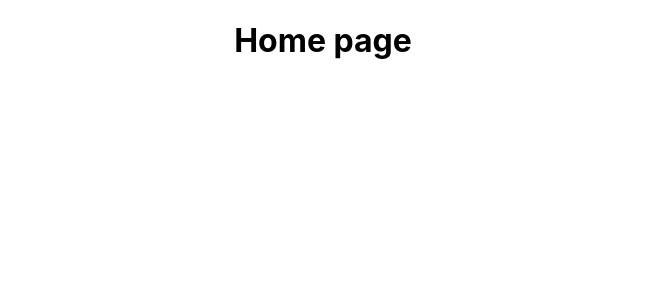
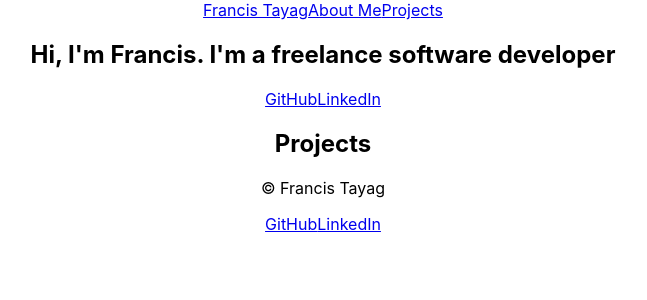
Before and after one commit to fmtayag/fmtayag.github.io, a React (Create React App) app in the folder ui/: page / in a window 1280 px wide. Shown: the top 300 px of the page, without its empty margins (317-964 px from the left). Built offline with nearby package versions, Linux system fonts and the light colour scheme.

Commit message:
Added basic pages

```diff
--- a/ui/src/App.css
+++ b/ui/src/App.css
@@ -1,38 +1,3 @@
 .App {
   text-align: center;
 }
-
-.App-logo {
-  height: 40vmin;
-  pointer-events: none;
-}
-
-@media (prefers-reduced-motion: no-preference) {
-  .App-logo {
-    animation: App-logo-spin infinite 20s linear;
-  }
-}
-
-.App-header {
-  background-color: #282c34;
-  min-height: 100vh;
-  display: flex;
-  flex-direction: column;
-  align-items: center;
-  justify-content: center;
-  font-size: calc(10px + 2vmin);
-  color: white;
-}
-
-.App-link {
-  color: #61dafb;
-}
-
-@keyframes App-logo-spin {
-  from {
-    transform: rotate(0deg);
-  }
-  to {
-    transform: rotate(360deg);
-  }
-}
--- a/ui/src/App.js
+++ b/ui/src/App.js
@@ -1,15 +1,25 @@
 import './App.css';
 import { BrowserRouter, Routes, Route } from 'react-router-dom';
 import Home from './pages/Home.js';
+import Navbar from './components/Navbar.js';
+import Projects from './pages/Projects.js';
+import About from './pages/About.js';
+import Footer from './components/Footer.js';
 
 function App() {
   return (
     <div className="App">
       <BrowserRouter>
+        <Navbar />
+
         <Routes>
           <Route path="/" element={<Home />}></Route>
+          <Route path="/projects" element={<Projects />}></Route>
+          <Route path="/about" element={<About />}></Route>
         </Routes>
       </BrowserRouter>
+
+      <Footer />
     </div>
   );
 }
--- /dev/null
+++ b/ui/src/components/Footer.js
@@ -0,0 +1,11 @@
+const Footer = () => {
+    return (
+        <div className="footer">
+            <p>&copy; Francis Tayag</p>
+            <a href="https://github.com/zyenapz" target="_">GitHub</a>
+            <a href="https://www.linkedin.com/in/francistayag/" target="_">LinkedIn</a>
+        </div>
+    );
+}
+
+export default Footer;
--- /dev/null
+++ b/ui/src/components/Navbar.js
@@ -0,0 +1,13 @@
+import { Link } from 'react-router-dom';
+
+const Navbar = () => {
+    return (
+        <div>
+            <Link to="/">Francis Tayag</Link>
+            <Link to="/about">About Me</Link>
+            <Link to="/projects">Projects</Link>
+        </div>
+    );
+}
+
+export default Navbar;
--- /dev/null
+++ b/ui/src/components/ProjectsList.js
@@ -0,0 +1,9 @@
+const ProjectsList = () => {
+    return (
+        <div className="portfolio-list">
+            <h2>Projects</h2>
+        </div>
+    );
+}
+
+export default ProjectsList;
--- /dev/null
+++ b/ui/src/pages/About.js
@@ -0,0 +1,9 @@
+const About = () => {
+    return (
+        <div className="about">
+            <h2>About me</h2>
+        </div>
+    );
+}
+
+export default About;
--- a/ui/src/pages/Home.js
+++ b/ui/src/pages/Home.js
@@ -1,7 +1,12 @@
+import ProjectsList from "../components/ProjectsList";
+
 const Home = () => {
     return (
         <div className="home">
-            <h1>Home page</h1>
+            <h2>Hi, I'm Francis. I'm a freelance software developer</h2>
+            <a href="https://github.com/zyenapz" target="_">GitHub</a>
+            <a href="https://www.linkedin.com/in/francistayag/" target="_">LinkedIn</a>
+            <ProjectsList />
         </div>
     );
 }
--- /dev/null
+++ b/ui/src/pages/Projects.js
@@ -0,0 +1,11 @@
+import ProjectsList from "../components/ProjectsList";
+
+const Projects = () => {
+    return (
+        <div className="portfolio">
+            <ProjectsList />
+        </div>
+    );
+}
+
+export default Projects;
```
Also changed, not shown: ui/public/index.html (+0 -12 lines), ui/public/manifest.json.
